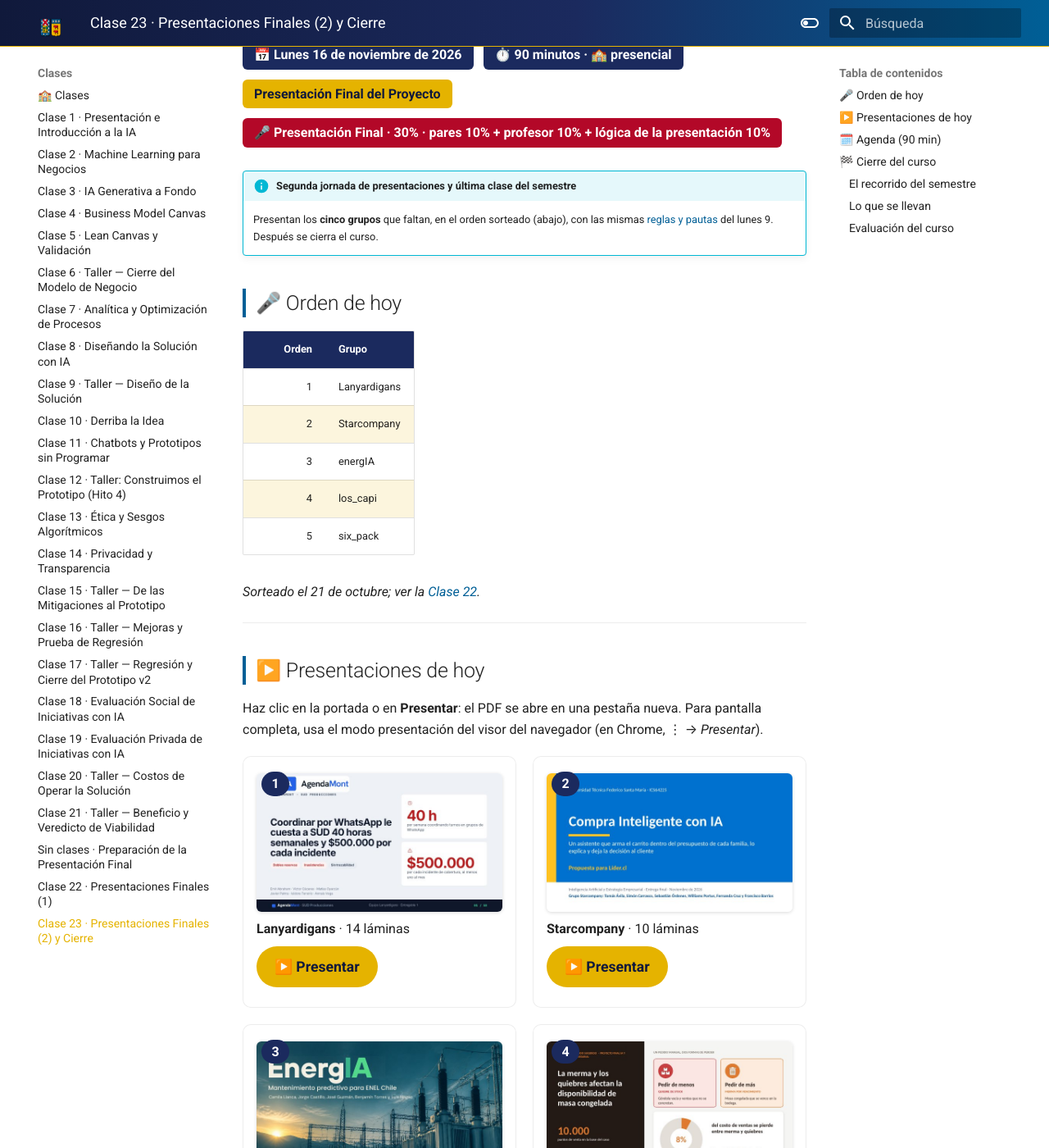
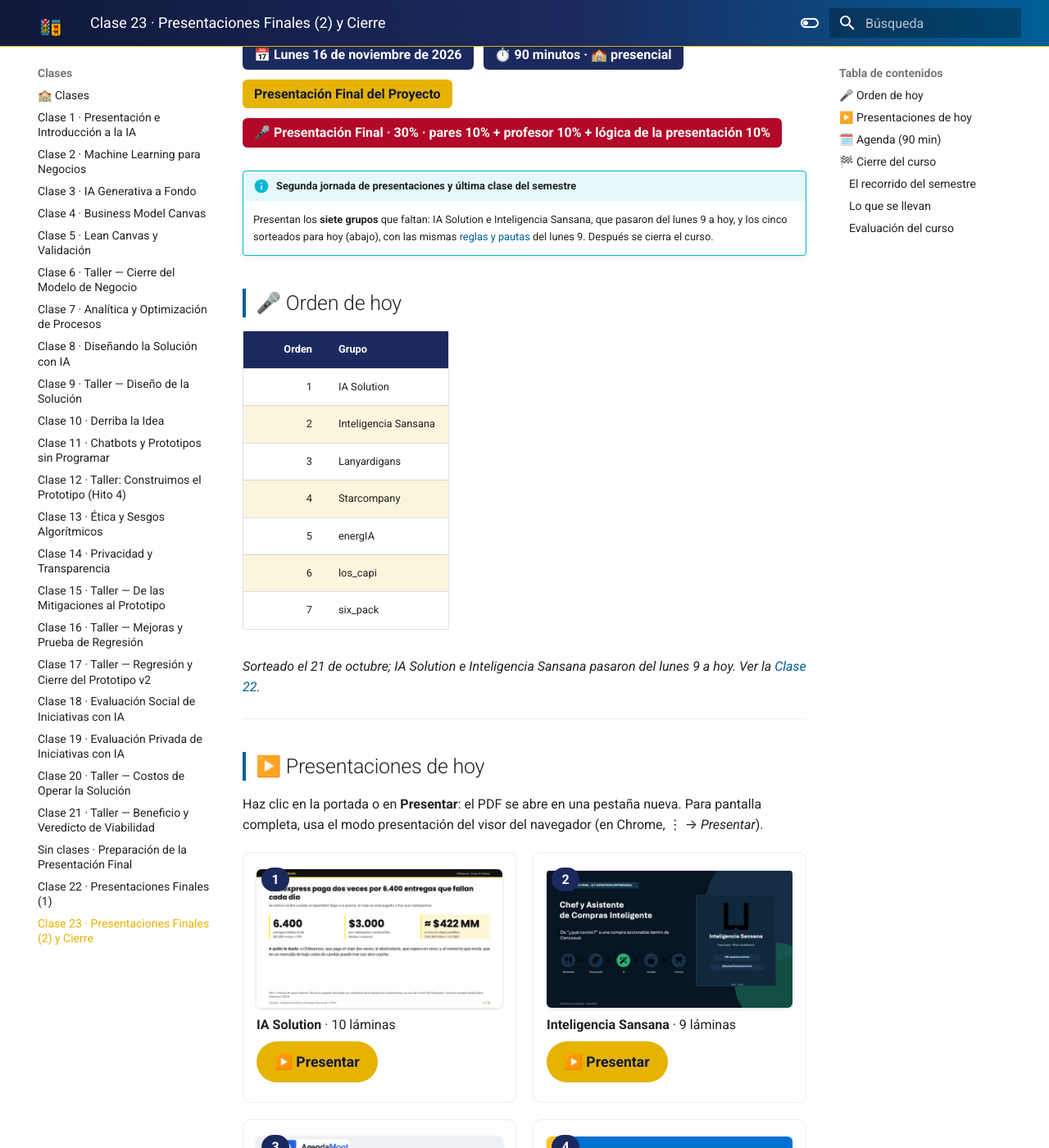
Before and after one commit to hizocar/ia-course-usm, an MkDocs documentation site: the page built from docs/clases/clase23.md, in a window 1280 px wide and 1400 px high, scrolled down 237 px. Shown: the whole window at 82% size. Built offline with MkDocs 1.6.1 and Material for MkDocs 9.7.7, drawn with Linux system fonts in a browser that asks for light colours; some of the changed text lies outside the part shown.

Commit message:
Move IA Solution and Inteligencia Sansana to Clase 23, where they presented
Both were drawn for 9 November and presented on 16 November; order
tables, cards and agendas now show what happened.

Co-Authored-By: Claude Opus 5.5 <noreply@anthropic.com>

```diff
--- a/docs/clases/clase23.md
+++ b/docs/clases/clase23.md
@@ -8,7 +8,8 @@
 </div>
 
 !!! info "Segunda jornada de presentaciones y última clase del semestre"
-    Presentan los **cinco grupos** que faltan, en el orden sorteado (abajo), con las mismas
+    Presentan los **siete grupos** que faltan: IA Solution e Inteligencia Sansana, que pasaron
+    del lunes 9 a hoy, y los cinco sorteados para hoy (abajo), con las mismas
     [reglas y pautas](clase22.md#reglas-de-las-dos-jornadas) del lunes 9. Después se cierra el
     curso.
 
@@ -16,13 +17,15 @@
 
 | Orden | Grupo |
 |---:|---|
-| 1 | Lanyardigans |
-| 2 | Starcompany |
-| 3 | energIA |
-| 4 | los_capi |
-| 5 | six_pack |
+| 1 | IA Solution |
+| 2 | Inteligencia Sansana |
+| 3 | Lanyardigans |
+| 4 | Starcompany |
+| 5 | energIA |
+| 6 | los_capi |
+| 7 | six_pack |
 
-*Sorteado el 21 de octubre; ver la [Clase 22](clase22.md#orden-de-presentacion).*
+*Sorteado el 21 de octubre; IA Solution e Inteligencia Sansana pasaron del lunes 9 a hoy. Ver la [Clase 22](clase22.md#orden-de-presentacion).*
 
 ---
 
@@ -35,6 +38,24 @@ completa, usa el modo presentación del visor del navegador (en Chrome, ⋮ →
 
 <div class="usm-deck" markdown>
 <span class="usm-deck-num">1</span>
+[![Portada de la presentación de IA Solution](../presentaciones/clase23/ia-solution.jpg)](../presentaciones/clase23/ia-solution.pdf){ target="_blank" rel="noopener" }
+
+**IA Solution** · 10 láminas
+
+[▶️ Presentar](../presentaciones/clase23/ia-solution.pdf){ .usm-btn target="_blank" rel="noopener" }
+</div>
+
+<div class="usm-deck" markdown>
+<span class="usm-deck-num">2</span>
+[![Portada de la presentación de Inteligencia Sansana](../presentaciones/clase23/inteligencia-sansana.jpg)](../presentaciones/clase23/inteligencia-sansana.pdf){ target="_blank" rel="noopener" }
+
+**Inteligencia Sansana** · 9 láminas
+
+[▶️ Presentar](../presentaciones/clase23/inteligencia-sansana.pdf){ .usm-btn target="_blank" rel="noopener" }
+</div>
+
+<div class="usm-deck" markdown>
+<span class="usm-deck-num">3</span>
 [![Portada de la presentación de Lanyardigans](../presentaciones/clase23/lanyardigans.jpg)](../presentaciones/clase23/lanyardigans.pdf){ target="_blank" rel="noopener" }
 
 **Lanyardigans** · 14 láminas
@@ -43,7 +64,7 @@ completa, usa el modo presentación del visor del navegador (en Chrome, ⋮ →
 </div>
 
 <div class="usm-deck" markdown>
-<span class="usm-deck-num">2</span>
+<span class="usm-deck-num">4</span>
 [![Portada de la presentación de Starcompany](../presentaciones/clase23/starcompany.jpg)](../presentaciones/clase23/starcompany.pdf){ target="_blank" rel="noopener" }
 
 **Starcompany** · 10 láminas
@@ -52,7 +73,7 @@ completa, usa el modo presentación del visor del navegador (en Chrome, ⋮ →
 </div>
 
 <div class="usm-deck" markdown>
-<span class="usm-deck-num">3</span>
+<span class="usm-deck-num">5</span>
 [![Portada de la presentación de energIA](../presentaciones/clase23/energia.jpg)](../presentaciones/clase23/energia.pdf){ target="_blank" rel="noopener" }
 
 **energIA** · 11 láminas
@@ -61,7 +82,7 @@ completa, usa el modo presentación del visor del navegador (en Chrome, ⋮ →
 </div>
 
 <div class="usm-deck" markdown>
-<span class="usm-deck-num">4</span>
+<span class="usm-deck-num">6</span>
 [![Portada de la presentación de los_capi](../presentaciones/clase23/los-capi.jpg)](../presentaciones/clase23/los-capi.pdf){ target="_blank" rel="noopener" }
 
 **los_capi** · 11 láminas
@@ -70,7 +91,7 @@ completa, usa el modo presentación del visor del navegador (en Chrome, ⋮ →
 </div>
 
 <div class="usm-deck" markdown>
-<span class="usm-deck-num">5</span>
+<span class="usm-deck-num">7</span>
 [![Portada de la presentación de six_pack](../presentaciones/clase23/six-pack.jpg)](../presentaciones/clase23/six-pack.pdf){ target="_blank" rel="noopener" }
 
 **six_pack** · 10 láminas
@@ -87,8 +108,8 @@ completa, usa el modo presentación del visor del navegador (en Chrome, ⋮ →
 | Tiempo | Bloque |
 |---|---|
 | 0:00 – 0:05 | Instrucciones y orden |
-| 0:05 – 1:15 | **Cinco presentaciones** de 14 minutos: 8 de pitch + 4 de preguntas + 2 para que los grupos evalúen |
-| 1:15 – 1:28 | Cierre del curso: retroalimentación general y evaluación del curso |
+| 0:05 – 1:20 | **Siete presentaciones**: 8 minutos de pitch, preguntas y evaluación de los grupos |
+| 1:20 – 1:28 | Cierre del curso: retroalimentación general y evaluación del curso |
 | 1:28 – 1:30 | Cierre |
 
 <div class="usm-cta" markdown>
```
Also changed, not shown: docs/clases/clase22.md (+5 -21 lines), docs/presentaciones/clase23/ia-solution.jpg (renamed from docs/presentaciones/clase22/ia-solution.jpg), docs/presentaciones/clase23/inteligencia-sansana.jpg (renamed from docs/presentaciones/clase22/inteligencia-sansana.jpg), 4 other files.
